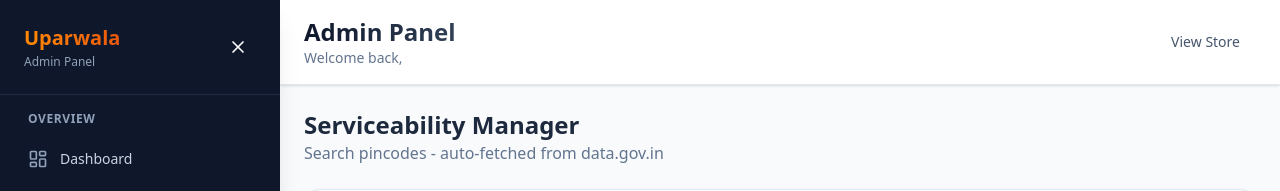
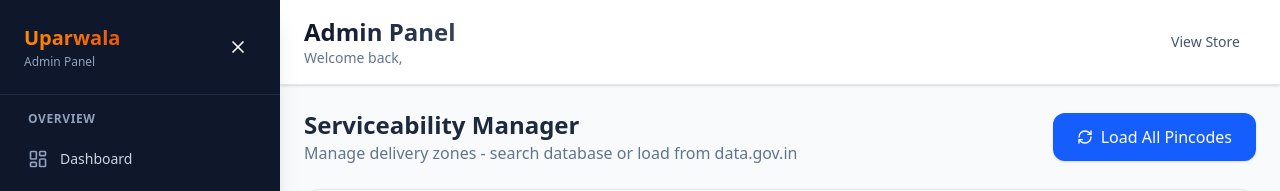
Before and after one commit to niravGanatra/uparwala, a React (Vite) app in the folder frontend/: page /admin/serviceability in a window 1280 px wide. Shown: the top 191 px of the page. Built offline with nearby package versions, Linux system fonts and the light colour scheme; no server answers.

Commit message:
feat: Add 'Load All Pincodes' button for bulk import

```diff
--- a/frontend/src/pages/admin/ServiceabilityManager.jsx
+++ b/frontend/src/pages/admin/ServiceabilityManager.jsx
@@ -9,6 +9,7 @@ const ServiceabilityManager = () => {
     const [pincodes, setPincodes] = useState([]);
     const [loading, setLoading] = useState(true);
     const [refreshing, setRefreshing] = useState(false);
+    const [bulkLoading, setBulkLoading] = useState(false);
     const [search, setSearch] = useState('');
     const [page, setPage] = useState(1);
     const [totalPages, setTotalPages] = useState(1);
@@ -71,6 +72,20 @@ const ServiceabilityManager = () => {
         }
     };
 
+    const handleBulkLoad = async () => {
+        setBulkLoading(true);
+        try {
+            const response = await api.post('/orders/admin/serviceability/bulk_load/', { limit: 1000 });
+            toast.success(response.data.message);
+            fetchPincodes(); // Reload the list
+        } catch (error) {
+            console.error('Bulk load failed:', error);
+            toast.error('Failed to load pincodes');
+        } finally {
+            setBulkLoading(false);
+        }
+    };
+
     const handleSearch = (e) => {
         setSearch(e.target.value);
         setPage(1); // Reset to page 1 on search
@@ -100,8 +115,16 @@ const ServiceabilityManager = () => {
             <div className="flex justify-between items-center">
                 <div>
                     <h1 className="text-2xl font-bold text-slate-800">Serviceability Manager</h1>
-                    <p className="text-slate-500">Search pincodes - auto-fetched from data.gov.in</p>
+                    <p className="text-slate-500">Manage delivery zones - search database or load from data.gov.in</p>
                 </div>
+                <Button
+                    onClick={handleBulkLoad}
+                    disabled={bulkLoading}
+                    className="bg-blue-600 hover:bg-blue-700 text-white"
+                >
+                    <RefreshCw className={`h-4 w-4 mr-2 ${bulkLoading ? 'animate-spin' : ''}`} />
+                    {bulkLoading ? 'Loading...' : 'Load All Pincodes'}
+                </Button>
             </div>
 
             {/* Filters */}
```
